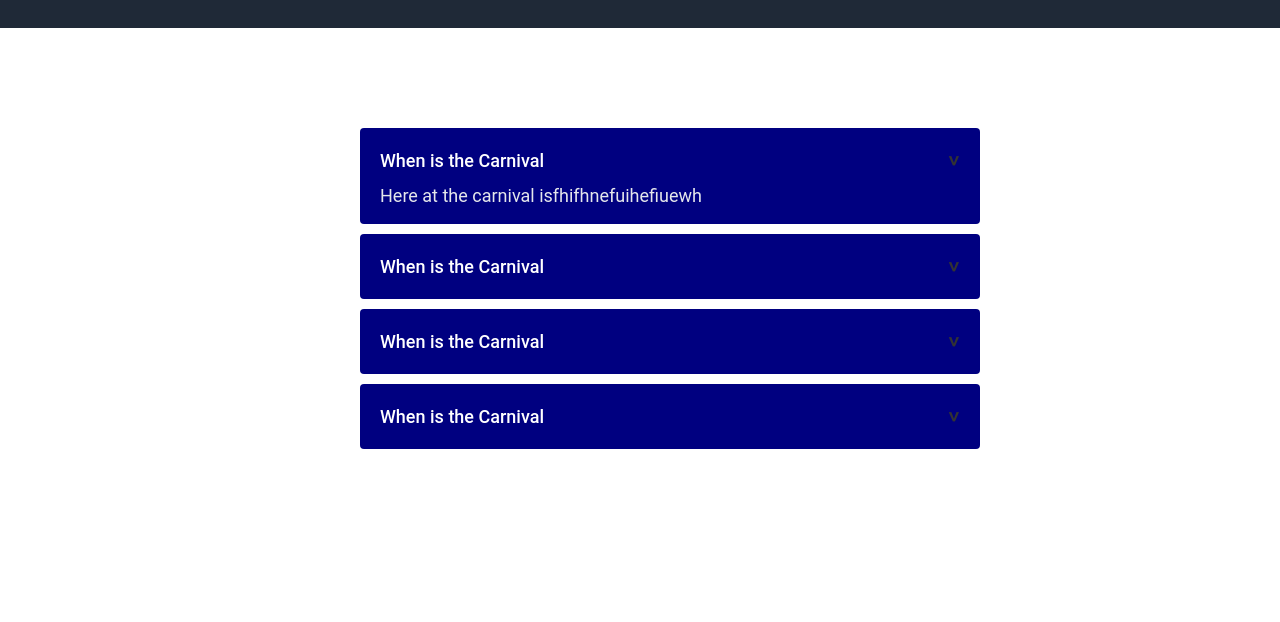
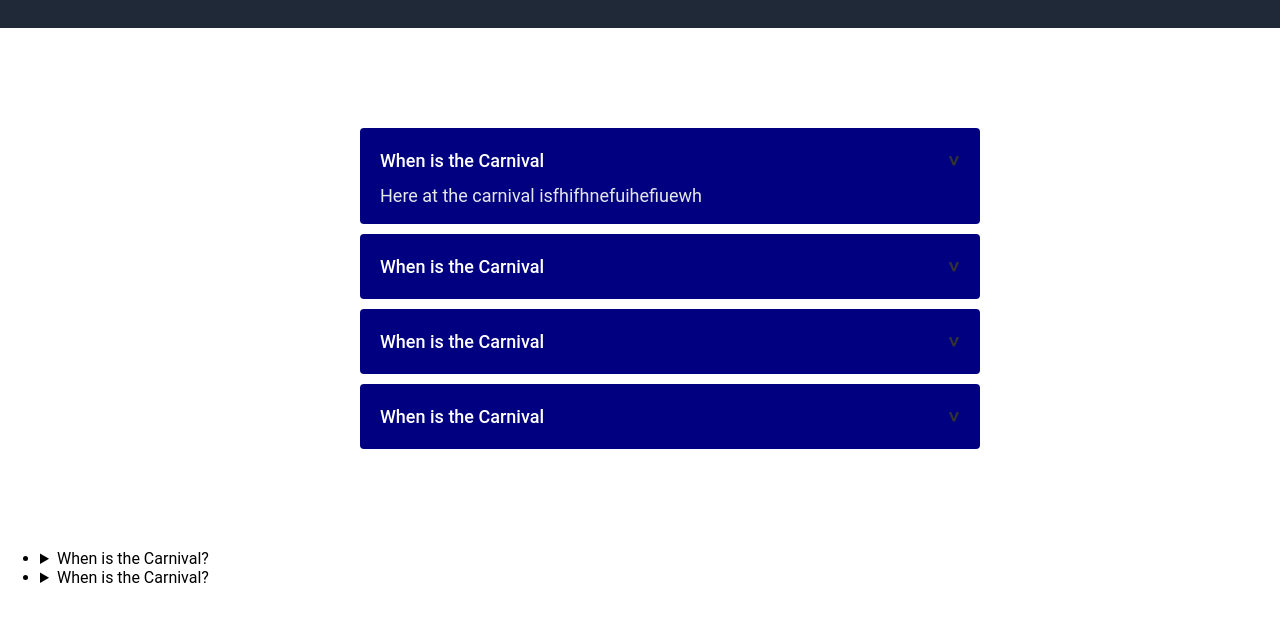
Before and after one commit to codeclancy/Landing-Page, a plain HTML site: page faq.html in a window 1280 px wide. Shown: the part 50-672 px from the top of the page. Drawn offline with Linux system fonts and the light colour scheme.

Commit message:
Updated carousel

```diff
--- a/faq.html
+++ b/faq.html
@@ -30,7 +30,7 @@
                 <label for="questionTwo">When is the Carnival <span>&#x3e</span></label>
                 <input type="radio" name="accordion" id="questionTwo">
                 <div class="answers">
-                    <p>Here at the carnival isfhifhnefuihefiuewh</p>
+                    <p>What Can I bring to the Fair?</p>
                 </div>
             </li>
             <li>
@@ -48,4 +48,18 @@
                 </div>
             </li>
         </ul>
+        <ul>
+            <li>
+                <details>
+                    <summary>When is the Carnival?</summary>
+                    <p>Here at the carnival isfhifhnefuihefiuewh</p>
+                </details>
+            </li>
+            <li>
+                <details>
+                    <summary>When is the Carnival?</summary>
+                    <p>Here at the carnival isfhifhnefuihefiuewh</p>
+                </details>
+            </li>
+        </ul>
     </main>
```
